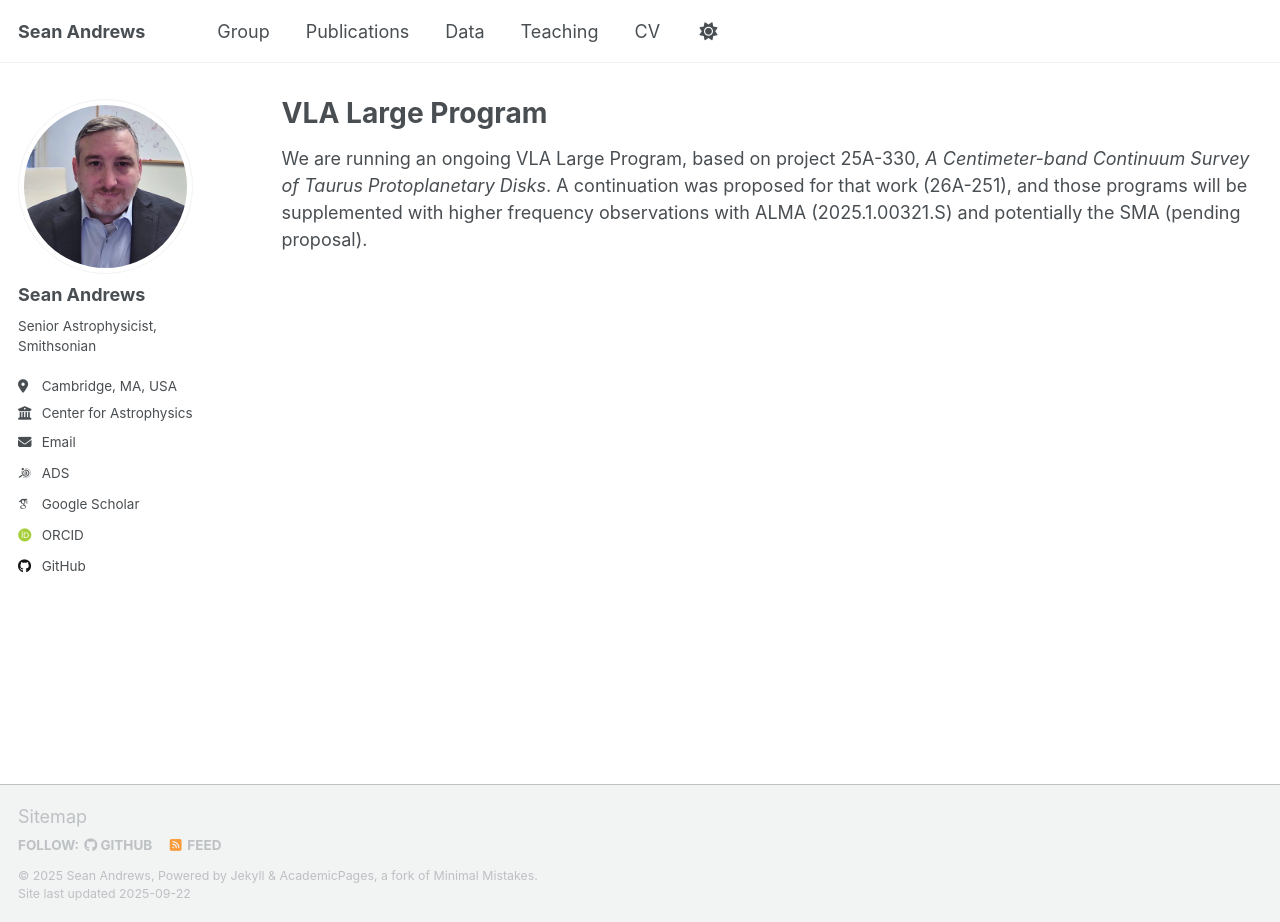
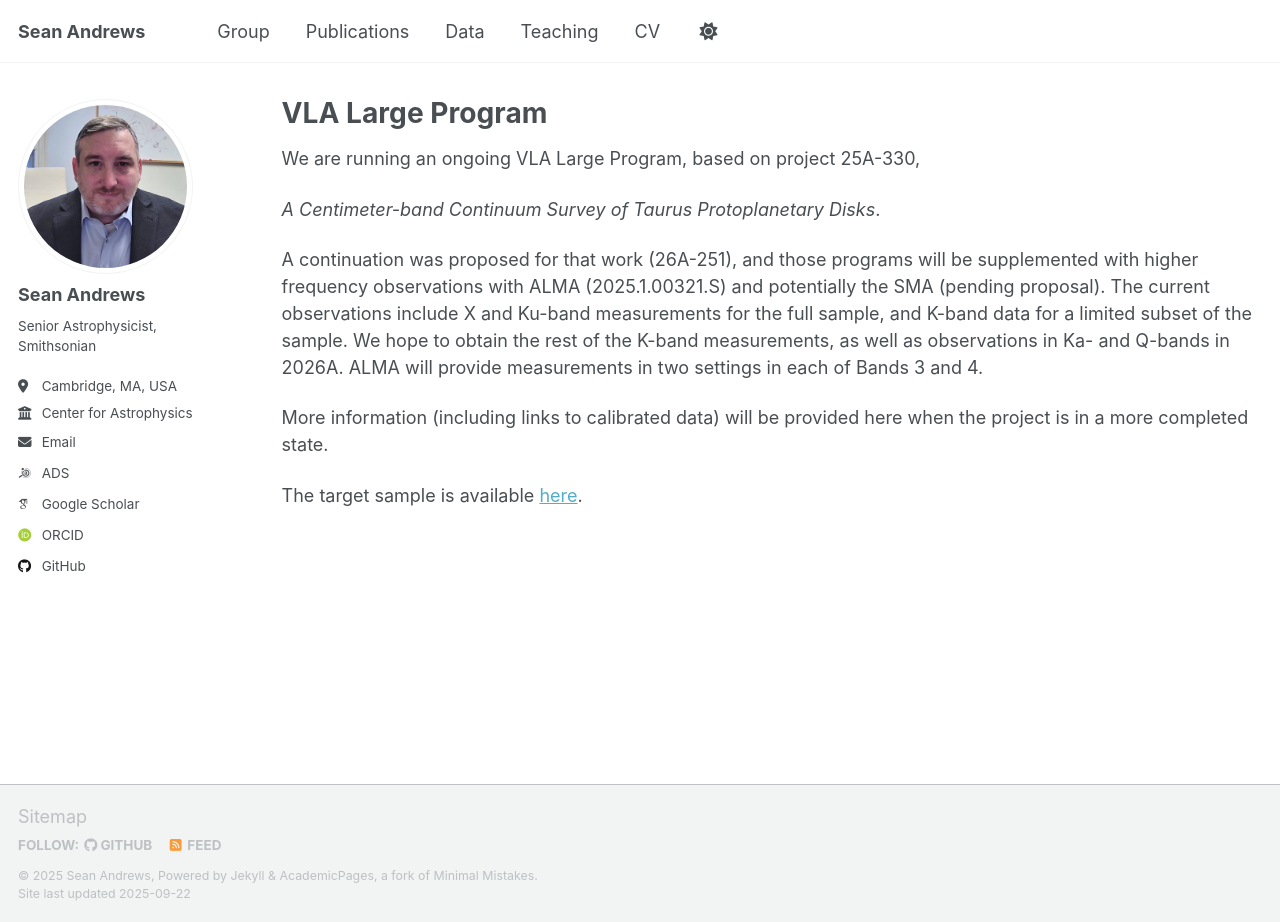
Before and after one commit to seanandrews/seanandrews.github.io, a Jekyll site: the page built from _pages/VLA.md, in a window 1280 px wide and 922 px high. Built offline with Jekyll 4.4.1, drawn with Linux system fonts in a browser that asks for light colours; some web fonts are replaced; a script that is not in the unit is left out.

Commit message:
Update VLA.md

```diff
--- a/_pages/VLA.md
+++ b/_pages/VLA.md
@@ -9,4 +9,12 @@ redirect_from:
 
 {% include base_path %}
 
-We are running an ongoing VLA Large Program, based on project 25A-330, _A Centimeter-band Continuum Survey of Taurus Protoplanetary Disks_.  A continuation was proposed for that work (26A-251), and those programs will be supplemented with higher frequency observations with ALMA (2025.1.00321.S) and potentially the SMA (pending proposal).
+We are running an ongoing VLA Large Program, based on project 25A-330,
+
+_A Centimeter-band Continuum Survey of Taurus Protoplanetary Disks_.
+
+A continuation was proposed for that work (26A-251), and those programs will be supplemented with higher frequency observations with ALMA (2025.1.00321.S) and potentially the SMA (pending proposal).  The current observations include X and Ku-band measurements for the full sample, and K-band data for a limited subset of the sample.  We hope to obtain the rest of the K-band measurements, as well as observations in Ka- and Q-bands in 2026A.  ALMA will provide measurements in two settings in each of Bands 3 and 4.
+
+More information (including links to calibrated data) will be provided here when the project is in a more completed state.
+
+The target sample is available [here](https://seanandrews.github.io/files/VLA_targets.txt).
```
